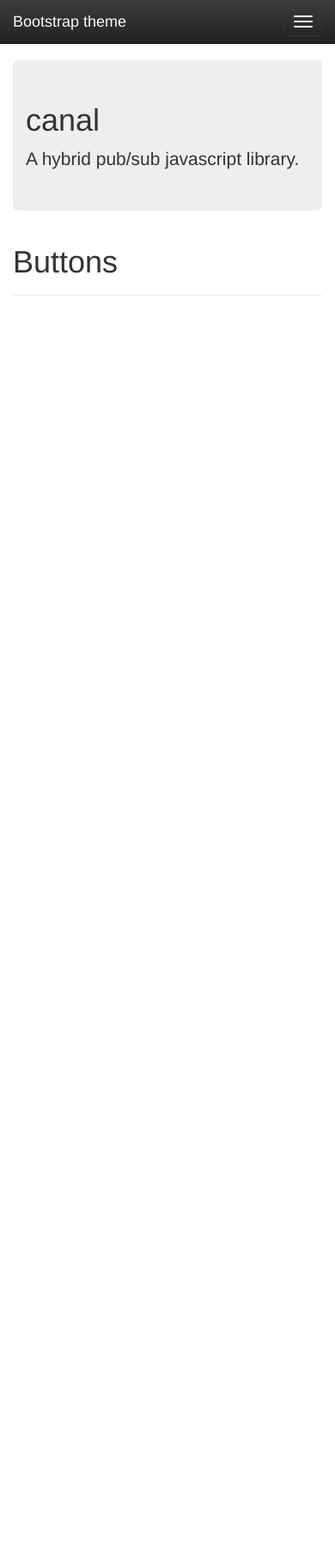
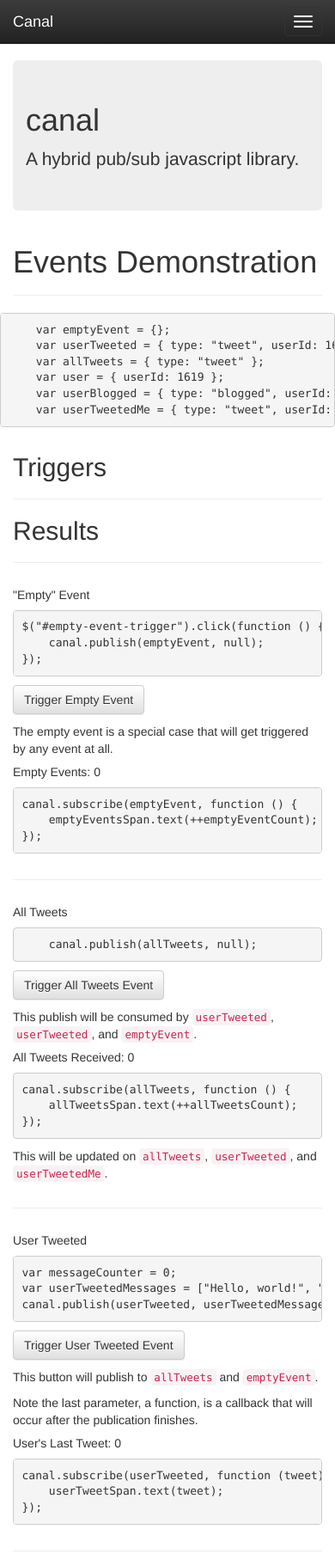
Before and after one commit to philbarresi/canal.js, a website: page examples/index.html in a window 390 px wide. Shown: the whole page at 86% size. Before the commit the page ends 844 px from the top, so only its background shows below. Drawn offline with nearby package versions, Linux system fonts and the light colour scheme.

Commit message:
Updated some examples

```diff
--- a/examples/index.html
+++ b/examples/index.html
@@ -15,14 +15,17 @@
             padding-top: 70px;
             padding-bottom: 30px;
         }
+
         .theme-dropdown .dropdown-menu {
             position: static;
             display: block;
             margin-bottom: 20px;
         }
+
         .theme-showcase > p > .btn {
             margin: 5px 0;
         }
+
         .theme-showcase .navbar .container {
             width: auto;
         }
@@ -39,60 +42,167 @@
 <nav class="navbar navbar-inverse navbar-fixed-top" role="navigation">
     <div class="container">
         <div class="navbar-header">
-                <button type="button" class="navbar-toggle collapsed" data-toggle="collapse" data-target="#navbar" aria-expanded="false" aria-controls="navbar">
+            <button type="button" class="navbar-toggle collapsed" data-toggle="collapse" data-target="#navbar"
+                    aria-expanded="false" aria-controls="navbar">
                 <span class="sr-only">Toggle navigation</span>
                 <span class="icon-bar"></span>
                 <span class="icon-bar"></span>
                 <span class="icon-bar"></span>
             </button>
-                <a class="navbar-brand" href="#">Bootstrap theme</a>
+            <a class="navbar-brand" href="#">Canal</a>
         </div>
-            <div id="navbar" class="navbar-collapse collapse">
-                <ul class="nav navbar-nav">
-                    <li class="active"><a href="#">Home</a>
-                    </li>
-                    <li><a href="#about">About</a>
-                    </li>
-                    <li><a href="#contact">Contact</a>
-                    </li>
-                    <li class="dropdown">
-                        <a href="#" class="dropdown-toggle" data-toggle="dropdown">Dropdown <span class="caret"></span></a>
-                        <ul class="dropdown-menu" role="menu">
-                            <li><a href="#">Action</a>
-                            </li>
-                            <li><a href="#">Another action</a>
-                            </li>
-                            <li><a href="#">Something else here</a>
-                            </li>
-                            <li class="divider"></li>
-                            <li class="dropdown-header">Nav header</li>
-                            <li><a href="#">Separated link</a>
-                            </li>
-                            <li><a href="#">One more separated link</a>
-                            </li>
-                        </ul>
-                    </li>
-                </ul>
-            </div>
-            <!--/.nav-collapse -->
     </div>
 </nav>
 
 <div class="container theme-showcase" role="main">
     <div class="jumbotron">
         <h1>canal</h1>
+
         <p>A hybrid pub/sub javascript library.</p>
     </div>
 
     <div class="page-header">
-            <h1>Buttons</h1>
+        <h1>Events Demonstration</h1>
     </div>
+    <div class="row">
+        <pre>
+    var emptyEvent = {};
+    var userTweeted = { type: "tweet", userId: 1619 };
+    var allTweets = { type: "tweet" };
+    var user = { userId: 1619 };
+    var userBlogged = { type: "blogged", userId: 1619 };
+    var userTweetedMe = { type: "tweet", userId: 1619, myId: 2112 };</pre>
+    </div>
+    <div class="row">
+        <div class="col-md-6">
+            <h2>Triggers</h2>
+            <hr/>
+        </div>
+        <div class="col-md-6">
+            <h2>Results</h2>
+            <hr/>
+        </div>
+    </div>
+    <div class="row">
+        <div class="col-md-6">
+            <h5>"Empty" Event</h5>
+<pre>
+$("#empty-event-trigger").click(function () {
+    canal.publish(emptyEvent, null);
+});
+</pre>
+            <p>
+                <button type="button" class="btn btn-default" id="empty-event-trigger">Trigger Empty Event</button>
+            </p>
+            <p>The empty event is a special case that will get triggered by any event at all.</p>
+        </div>
+        <div class="col-md-6">
+            <h5>Empty Events: <span id="empty-events-count">0</span></h5>
+<pre>
+canal.subscribe(emptyEvent, function () {
+    emptyEventsSpan.text(++emptyEventCount);
+});
+</pre>
+        </div>
+    </div>
+    <hr/>
+    <div class="row">
+        <div class="col-md-6">
+            <h5>All Tweets</h5>
+<pre>
+    canal.publish(allTweets, null);
+</pre>
+            <p>
+                <button type="button" class="btn btn-default" id="all-tweets-trigger">Trigger All Tweets Event</button>
+            </p>
+            <p>This publish will be consumed by <code>userTweeted</code>, <code>userTweeted</code>, and
+                <code>emptyEvent</code>.
+        </div>
+        <div class="col-md-6">
+            <h5>All Tweets Received: <span id="all-tweets-count">0</span></h5>
+<pre>
+canal.subscribe(allTweets, function () {
+    allTweetsSpan.text(++allTweetsCount);
+});
+</pre>
+            <p>This will be updated on <code>allTweets</code>, <code>userTweeted</code>, and <code>userTweetedMe</code>.
+            </p>
+        </div>
+    </div>
+    <hr/>
+    <div class="row">
+        <div class="col-md-6">
+            <h5>User Tweeted</h5>
+<pre>
+var messageCounter = 0;
+var userTweetedMessages = ["Hello, world!", "Goodnight, moon!", "Oh dear, I hope I used modulo properly..."];
+canal.publish(userTweeted, userTweetedMessages[messageCounter % userTweetedMessages.length], function() {messageCounter++;});
+</pre>
+            <p>
+                <button type="button" class="btn btn-default" id="user-tweeted-trigger">Trigger User Tweeted Event
+                </button>
+            </p>
+            <p>This button will publish to <code>allTweets</code> and <code>emptyEvent</code>.</p>
+
+            <p>Note the last parameter, a function, is a callback that will occur after the publication finishes.</p>
+        </div>
+        <div class="col-md-6">
+            <h5>User's Last Tweet: <span id="user-tweeted-message">0</span></h5>
+<pre>
+canal.subscribe(userTweeted, function (tweet) {
+    userTweetSpan.text(tweet);
+});
+</pre>
+        </div>
+    </div>
+    <hr/>
+
 </div>
 
 <script src="https://ajax.googleapis.com/ajax/libs/jquery/1.11.1/jquery.min.js"></script>
 <script src="https://maxcdn.bootstrapcdn.com/bootstrap/3.3.0/js/bootstrap.min.js"></script>
-    <script src="../dist/canal.min.js"></script>
+<script src="../dist/edge/canal.min.js"></script>
 <script>
+    var emptyEventCount = 0;
+    var allTweetsCount = 0;
+    var messageCounter = 0;
+    var userTweetedMessages = ["Hello, world!", "Goodnight, moon!", "Oh dear, I hope I used modulo properly..."];
+    var emptyEventsSpan = $("#empty-events-count");
+    var allTweetsSpan = $("#all-tweets-count");
+    var userTweetSpan = $("#user-tweeted-message");
+
+    var emptyEvent = {};
+    var userTweeted = {type: "tweet", userId: 1619};
+    var allTweets = {type: "tweet"};
+    var user = {userId: 1619};
+    var userBlogged = {type: "blogged", userId: 1619};
+    var userTweetedMe = {type: "tweet", userId: 1619, myId: 2112};
+
+    canal.subscribe(emptyEvent, function () {
+        emptyEventsSpan.text(++emptyEventCount);
+    });
+
+    canal.subscribe(allTweets, function () {
+        allTweetsSpan.text(++allTweetsCount);
+    });
+
+    canal.subscribe(userTweeted, function (tweet) {
+        userTweetSpan.text(tweet);
+    });
+
+    $("#user-tweeted-trigger").click(function () {
+        canal.publish(userTweeted, userTweetedMessages[messageCounter % userTweetedMessages.length], function () {
+            messageCounter++;
+        });
+    });
+
+    $("#empty-event-trigger").click(function () {
+        canal.publish(emptyEvent, null);
+    });
+
+    $("#all-tweets-trigger").click(function () {
+        canal.publish(allTweets, null);
+    });
 </script>
 </body>
 
```
Lines whose indentation alone changed are shown as unchanged.
